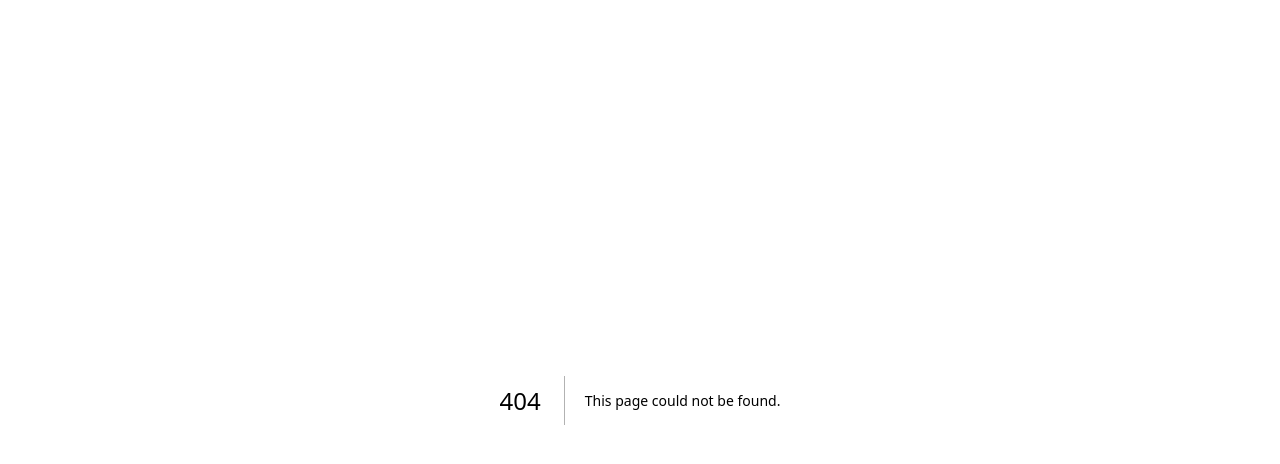
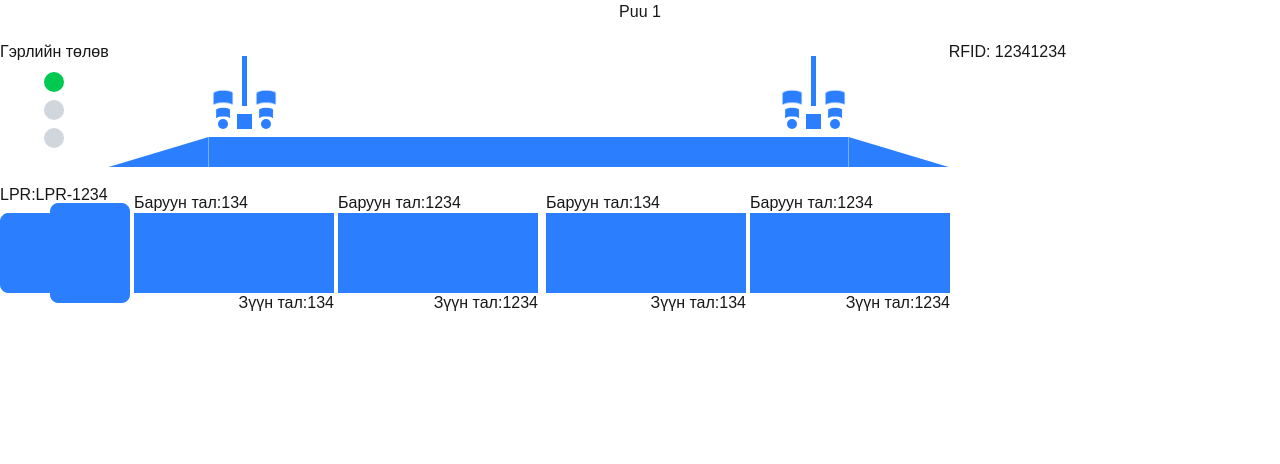
Before and after one commit to batuk-ktb/carweight, a Next.js app: page /puu/1 in a window 1280 px wide. Before the commit this address had no page. Shown: the top 464 px of the page. Built offline with nearby package versions, Linux system fonts and the light colour scheme.

Commit message:
each puu page

```diff
--- a/app/dashboard/page.tsx
+++ b/app/dashboard/page.tsx
@@ -1,6 +1,8 @@
 "use client";
 import Navbar from "@/components/Navbar";
 import { useEffect, useState } from "react";
+import Link from "next/link";
+
 export default function Dashboard() {
   const [status, setStatus] = useState<boolean[]>([])
   useEffect(() => {
@@ -15,10 +17,12 @@ export default function Dashboard() {
           <div className="flex flex-col p-1 w-[100px]">
             {
               status.map((s, i) => (
-                <div key={i} className="flex gap-2 justify-center items-start text-m" >
+                <Link key={i} href={`/puu/${i + 1}`}>
+                  <div className="flex gap-2 justify-center items-start text-m" >
                     <div className={`rounded-full w-3 h-3 ${s ? "bg-green-500" : "bg-red-500"}`}></div>
                     <p>Пүү {i + 1}</p>
                   </div>
+                </Link>
               ))
             }
           </div>
@@ -37,7 +41,8 @@ export default function Dashboard() {
 
               {
                 status.map((s, i) => (
-                  <div key={i} className={`absolute w-5 h-5 ${s ? "bg-green-500" : "bg-red-500"}`} style={{
+                  <Link key={i} href={`/puu/${i + 1}`}>
+                    <div className={`absolute w-5 h-5 ${s ? "bg-green-500" : "bg-red-500"}`} style={{
                       top: `${i * 20}px`,
                       left: `${i * 20}px`,
                       WebkitMaskImage: "url('/map-pin.png')",
@@ -48,6 +53,7 @@ export default function Dashboard() {
                       maskSize: "cover",
                     }}>
                     </div>
+                  </Link>
                 ))
               }
             </div>
--- /dev/null
+++ b/app/puu/[id]/page.tsx
@@ -0,0 +1,92 @@
+"use client";
+
+import { useEffect, useState } from "react";
+import { useParams } from "next/navigation";
+import Loader from "@/components/Loader";
+import RDsensor from "@/components/puu/rdSensor";
+import Bracket from "@/components/puu/bracket";
+import CarHead from "@/components/puu/carHead";
+import Trailer from "@/components/puu/trailer";
+export default function PuuPage() {
+  const { id } = useParams(); // dynamic route param
+  const [data, setData] = useState<any>(null);
+
+  useEffect(() => {
+    if (!id) return;
+    // TODO id gaar ni api aa set-leed daraa ni data-g ni avna
+    const data = {
+      id: 1,
+      rfid: '12341234',
+      light: 'green', // green, orange, red
+      lpr: 'LPR-1234',
+      cam1: '134',
+      cam2: '134',
+      cam3: '1234',
+      cam4: '1234',
+      cam5: '134',
+      cam6: '134',
+      cam7: '1234',
+      cam8: '1234',
+    }
+    setData(data)
+  }, []);
+
+  console.log(data);
+  if (data === null) {
+    return <div>
+      <Loader></Loader>
+    </div >
+  }
+
+  return (
+    <div>
+      <div className="w-full flex justify-center items-center">
+        <h1>Puu {id}</h1>
+      </div>
+      <div className="flex mt-4">
+        <div className="flex flex-col gap-2">
+          <p>Гэрлийн төлөв</p>
+          <div className="flex flex-col gap-2 items-center">
+            <div className={`w-5 h-5 rounded-full ${data?.light === 'green' ? 'bg-green-500' : 'bg-gray-300'}`}></div>
+            <div className={`w-5 h-5 rounded-full ${data?.light === 'orange' ? 'bg-orange-500' : 'bg-gray-300'}`}></div>
+            <div className={`w-5 h-5 rounded-full ${data?.light === 'red' ? 'bg-red-500' : 'bg-gray-300'}`}></div>
+          </div>
+        </div>
+        <div className="flex flex-col justify-center items-center mt-4">
+          <div className="flex justify-between items-center mb-2 w-[50vw]">
+            {/* deed heseg 2 heseg medregchuud */}
+            <div className=" flex justify-center items-end">
+              <RDsensor />
+              <Bracket />
+              <RDsensor />
+            </div>
+            <div className=" flex justify-center items-end">
+              <RDsensor />
+              <Bracket />
+              <RDsensor />
+            </div>
+          </div>
+          <div className="flex ">
+            {/* suuri heseg */}
+            <div className="w-[100px] h-[30px] bg-blue-500 [clip-path:polygon(0_100%,100%_100%,100%_0)] transition-transform duration-300 hover:scale-105" />
+            <div className="w-[50vw] h-[30px] bg-blue-500 [clip-path:polygon(0_0,0_100%,100%_100%,100%_0)] transition-transform duration-300 hover:scale-105" />
+            <div className="w-[100px] h-[30px] bg-blue-500 [clip-path:polygon(0_0,0_100%,100%_100%)] transition-transform duration-300 hover:scale-105" />
+          </div>
+        </div>
+        <div>
+          <p>RFID: {data?.rfid}</p>
+        </div>
+      </div>
+      <div className="flex gap-1 py-4 mt-5">
+        {/* mashin bolood camera heseg */}
+        <CarHead data={data} />
+        <Trailer data={{ cam1: data.cam1, cam2: data.cam2 }} />
+        <div className="flex gap-2">
+          <Trailer data={{ cam1: data.cam3, cam2: data.cam4 }} />
+          <Trailer data={{ cam1: data.cam5, cam2: data.cam6 }} />
+        </div>
+        <Trailer data={{ cam1: data.cam7, cam2: data.cam8 }} />
+      </div>
+    </div>
+  );
+}
--- /dev/null
+++ b/components/puu/bracket.tsx
@@ -0,0 +1,9 @@
+const Bracket = () => {
+  return (
+    <div className="flex flex-col gap-2 justify-center items-center">
+      <div className="w-[5px] h-[50px] bg-blue-500" />
+      <div className="w-[15px] h-[15px] bg-blue-500" />
+    </div>
+  )
+}
+export default Bracket;
--- /dev/null
+++ b/components/puu/carHead.tsx
@@ -0,0 +1,18 @@
+const CarHead = ({ data }: any) => {
+  return (
+
+    <div className="relative">
+      {/* lpr bolood tolgoi heseg */}
+      <p className="absolute -top-5 left-0">LPR:{data.lpr}</p>
+      <div className="flex justify-end items-center">
+        <div className="w-[50px] h-[80px] border border-blue-500 rounded-l-lg bg-blue-500 ">
+          {/* hamar */}
+        </div>
+        <div className="w-[80px] h-[100px] border border-blue-500 rounded-lg bg-blue-500 ">
+          {/* tolgoi */}
+        </div>
+      </div>
+    </div>
+  )
+}
+export default CarHead
--- /dev/null
+++ b/components/puu/rdSensor.tsx
@@ -0,0 +1,25 @@
+const RDsensor = () => {
+  return (
+    <div className="flex flex-col justify-center items-center">
+      {/* rd senser1 */}
+      <div className={`w-[28px] h-[18px] bg-blue-500`} style={{
+        WebkitMaskImage: "url('/shape.png')",
+        WebkitMaskRepeat: "no-repeat",
+        WebkitMaskSize: "cover",
+        maskImage: "url('/shape.png')",
+        maskRepeat: "no-repeat",
+        maskSize: "cover",
+      }} />
+      <div className={`w-[20px] h-[13px] bg-blue-500`} style={{
+        WebkitMaskImage: "url('/shape.png')",
+        WebkitMaskRepeat: "no-repeat",
+        WebkitMaskSize: "cover",
+        maskImage: "url('/shape.png')",
+        maskRepeat: "no-repeat",
+        maskSize: "cover",
+      }} />
+      <div className="w-[10px] h-[10px] rounded-full bg-blue-500"></div>
+    </div>
+  )
+}
+export default RDsensor;
--- /dev/null
+++ b/components/puu/trailer.tsx
@@ -0,0 +1,17 @@
+const Trailer = ({ data }: any) => {
+  return (
+    <div className="flex flex-col justify-center items-center relative">
+      {/* chirguul1 */}
+      <div className="w-ful items-center absolute -top-3 left-0">
+        <p>Баруун тал:{data.cam1}</p>
+      </div>
+      <div className="w-[200px] h-[80px] bg-blue-500">
+      </div>
+      <div className="w-ful items-center absolute -bottom-3 right-0">
+        <p>Зүүн тал:{data.cam2}</p>
+      </div>
+    </div>
+  )
+}
+
+export default Trailer
```
Also changed, not shown: public/shape.png (added). Lines whose indentation alone changed are shown as unchanged.
